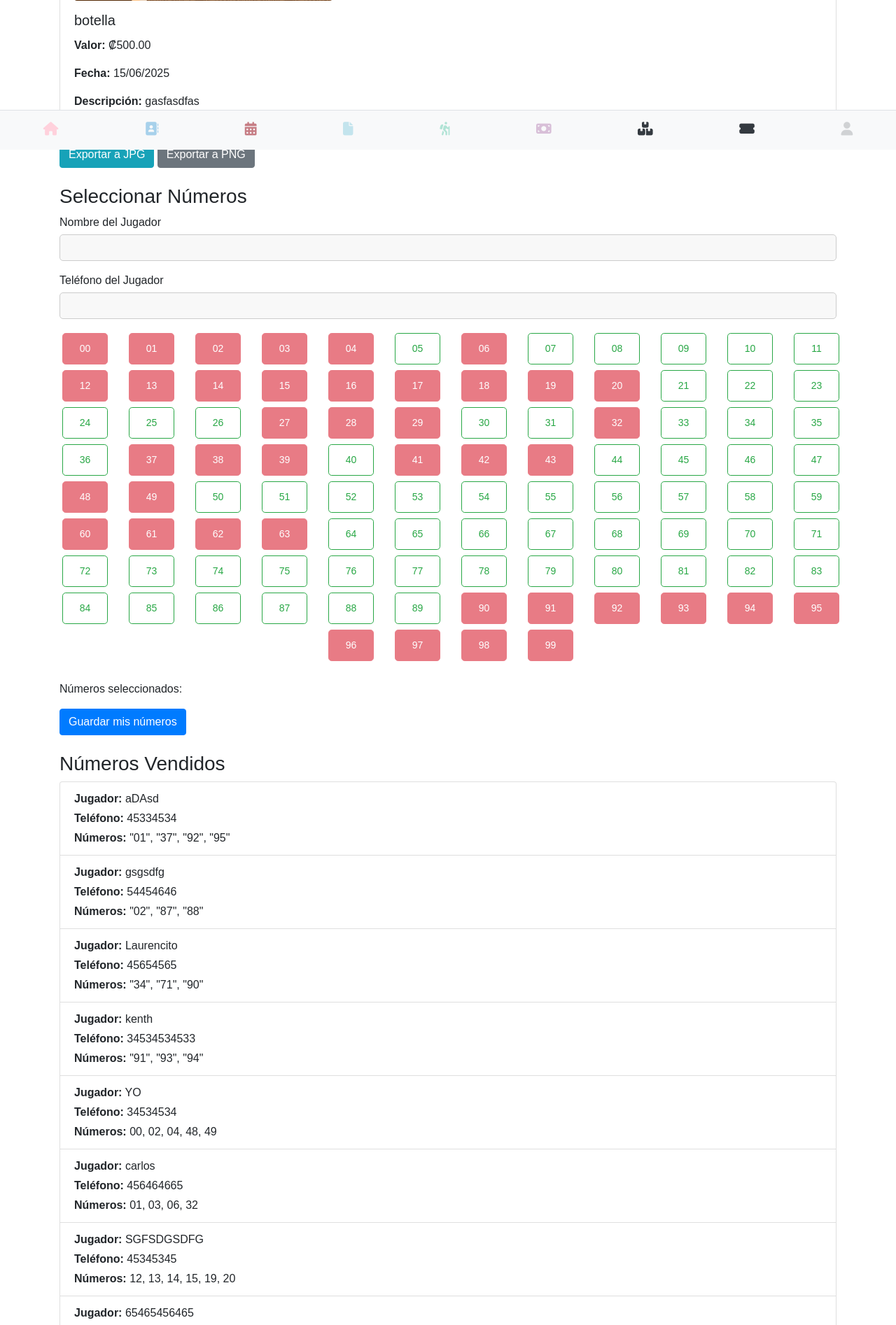
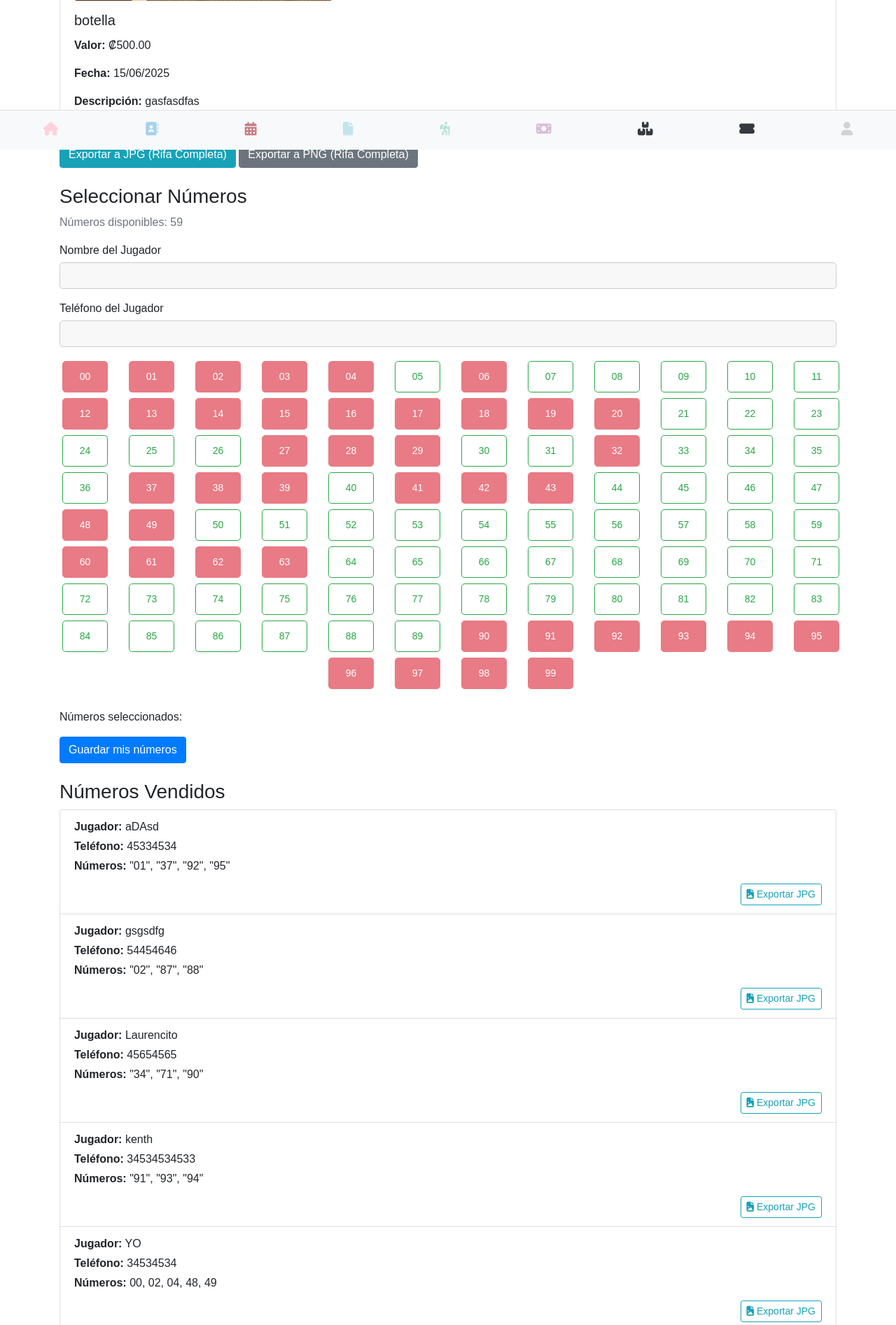
Before and after one commit to kerm1977/miniapp, a Flask app: page /rifas/ver_rifa/2 in a window 1280 px wide. Shown: the part 586-2480 px from the top of the page at 70% size. Run offline with Flask 3, Linux system fonts and the light colour scheme; a user stored in the database is signed in; data comes from the database, SQL or seed files in the repository; both versions use the stored data as it was after the commit; some libraries are stand-ins or nearby versions.

Commit message:
diseño legible de rifas cantidad de numero disponibles

```diff
--- a/templates/ver_rifa.html
+++ b/templates/ver_rifa.html
@@ -23,6 +23,9 @@
 
 <div class="container mt-4">
     <h2 class="mb-4">Detalles de la Rifa: {{ rifa.nombre_rifa }}</h2>
+    {# La línea de "Total de números desocupados" se mantiene si estaba en tu base, pero no es parte de esta solicitud explícita #}
+    {# Si no la quieres, puedes eliminar la siguiente línea #}
+    {# <p class="text-muted mb-4">Total de números desocupados: <span id="total-unoccupied-count"></span></p> #}
 
     <div class="card mb-4" id="rifa-details-to-export">
         <div class="card-body">
@@ -39,14 +42,17 @@
         </div>
     </div>
 
-    {# --- Botones de Exportar --- #}
+    {# --- Botones de Exportar (para toda la rifa) --- #}
     <div class="mb-4">
-        <button id="export-jpg-btn" class="btn btn-info me-2">Exportar a JPG</button>
-        <button id="export-png-btn" class="btn btn-secondary">Exportar a PNG</button>
+        <button id="export-jpg-btn" class="btn btn-info me-2">Exportar a JPG (Rifa Completa)</button>
+        <button id="export-png-btn" class="btn btn-secondary">Exportar a PNG (Rifa Completa)</button>
     </div>
 
     {# --- Sección para la selección de números --- #}
     <h3 class="mt-4">Seleccionar Números</h3>
+    {# NUEVA LÍNEA: Mostrar cuántos números quedan disponibles para seleccionar #}
+    <p class="text-muted">Números disponibles: <span id="remaining-available-count"></span></p>
+
     <form method="POST" action="{{ url_for('rifas.ver_rifa', rifa_id=rifa.id) }}" class="mb-4">
         {{ form.csrf_token }}
         <div class="mb-3">
@@ -61,12 +67,10 @@
         {# Campo oculto para almacenar los números seleccionados #}
         <input type="hidden" id="selected_numbers_hidden" name="selected_numbers_hidden" value="{{ form.numeros_seleccionados.data or '[]' }}">
 
-        {# Se eliminó row-cols-10 para usar un control responsivo más preciso con col-x #}
         <div class="row g-2 mb-4 justify-content-center" id="numeros-container">
             {% for i in range(100) %}
                 {% set num_str = '%02d' % i %}
                 {% set is_occupied = num_str in numeros_ocupados %}
-                {# Clases responsivas para el tamaño de la columna en diferentes dispositivos #}
                 <div class="col-3 col-sm-2 col-md-1">
                     <button type="button"
                             class="btn btn-sm w-100 {% if is_occupied %}btn-danger{% else %}btn-outline-success{% endif %} rounded-lg"
@@ -91,10 +95,20 @@
     {% if grouped_numeros_por_jugador %}
     <div class="list-group mb-4">
         {% for player_key, player_data in grouped_numeros_por_jugador.items() %}
-        <div class="list-group-item">
+        {# Añadido un ID único para cada sección de jugador para poder exportarla #}
+        <div class="list-group-item" id="player-details-{{ loop.index }}">
             <p class="mb-1"><strong>Jugador:</strong> {{ player_data.nombre_original }}</p>
             <p class="mb-1"><strong>Teléfono:</strong> {{ player_data.telefono }}</p>
             <p class="mb-0"><strong>Números:</strong> {{ player_data.numeros | join(', ') }}</p>
+            {# Nuevo contenedor para el botón de exportar, alineado a la derecha #}
+            <div class="d-flex justify-content-end mt-2">
+                <button class="btn btn-sm btn-outline-info export-player-jpg-btn"
+                        data-player-id="{{ loop.index }}"
+                        data-player-name="{{ player_data.nombre_original }}"
+                        style="margin-top: 5px;"> {# Margen superior de 5px para vista móvil #}
+                    <i class="fa-solid fa-file-image"></i> Exportar JPG
+                </button>
+            </div>
         </div>
         {% endfor %}
     </div>
@@ -116,10 +130,26 @@
         var displayElement = document.getElementById('selected-numbers-display');
         var hiddenInput = document.getElementById('selected_numbers_hidden');
         var numeroButtons = document.querySelectorAll('#numeros-container .btn');
+        // var numeroCols = document.querySelectorAll('#numeros-container .col'); // No se usa en esta versión para la lógica de ocultamiento de columnas
+
+        // Referencia al nuevo span para el contador de números disponibles
+        var remainingAvailableCountSpan = document.getElementById('remaining-available-count');
+
+        // Calcular el total de botones disponibles (no deshabilitados) al cargar la página
+        let totalAvailableButtons = 0;
+        numeroButtons.forEach(function(button) {
+            if (!button.disabled) { // Contar solo si el botón NO está deshabilitado por Jinja
+                totalAvailableButtons++;
+            }
+        });
 
         function updateDisplay() {
             displayElement.textContent = selectedNumbers.join(', ');
             hiddenInput.value = JSON.stringify(selectedNumbers);
+
+            // Actualizar el contador de números disponibles
+            let currentRemaining = totalAvailableButtons - selectedNumbers.length;
+            remainingAvailableCountSpan.textContent = currentRemaining;
         }
 
         numeroButtons.forEach(function(button) {
@@ -155,9 +185,9 @@
           return new bootstrap.Tooltip(tooltipTriggerEl)
         })
 
-        updateDisplay(); // Actualiza la visualización inicial
+        updateDisplay(); // Actualiza la visualización inicial del contador y números seleccionados
 
-        // --- Lógica para Exportar a Imagen ---
+        // --- Lógica para Exportar a Imagen (Rifa Completa) ---
         const rifaDetails = document.getElementById('rifa-details-to-export');
         const exportJpgBtn = document.getElementById('export-jpg-btn');
         const exportPngBtn = document.getElementById('export-png-btn');
@@ -185,7 +215,37 @@
             });
         });
 
+        // --- Lógica para Exportar la sección de cada Jugador ---
+        document.querySelectorAll('.export-player-jpg-btn').forEach(button => {
+            button.addEventListener('click', function() {
+                const playerId = this.dataset.playerId;
+                const playerName = this.dataset.playerName;
+                const playerDetailsDiv = document.getElementById(`player-details-${playerId}`);
+                const exportButton = this; // Referencia al botón de exportar actual
+
+                if (playerDetailsDiv) {
+                    // Ocultar el botón de exportar antes de la captura
+                    exportButton.style.visibility = 'hidden';
+                    exportButton.style.position = 'absolute';
+                    exportButton.style.left = '-9999px';
+
+                    // Pequeño retraso para asegurar que el DOM se actualice antes de la captura
+                    setTimeout(() => {
+                        html2canvas(playerDetailsDiv, { scale: 2 }).then(function(canvas) {
+                            const dataUrl = canvas.toDataURL('image/jpeg', 0.9);
+                            // Limpiar el nombre del jugador para el nombre del archivo
+                            const filename = `Rifa_Jugador_${playerName.replace(/[^a-z0-9]/gi, '_')}`;
+                            downloadImage(dataUrl, filename, 'jpg');
+
+                            // Volver a mostrar el botón después de la captura
+                            exportButton.style.visibility = 'visible';
+                            exportButton.style.position = 'static';
+                            exportButton.style.left = 'auto';
+                        });
+                    }, 50); // 50ms de retraso
+                }
+            });
+        });
     });
 </script>
-
 {% endblock %}
```
Also changed, not shown: instance/db.db.
